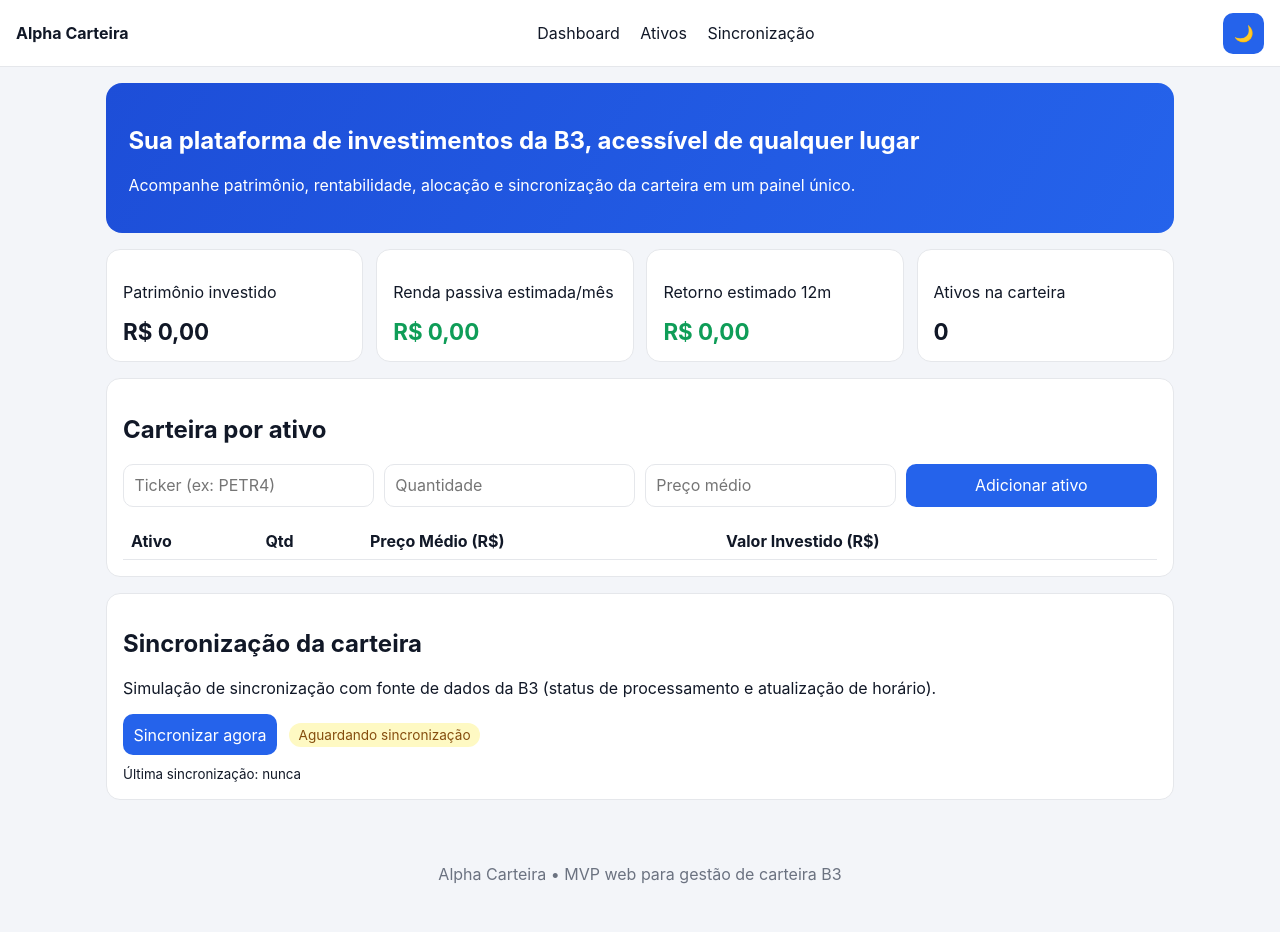
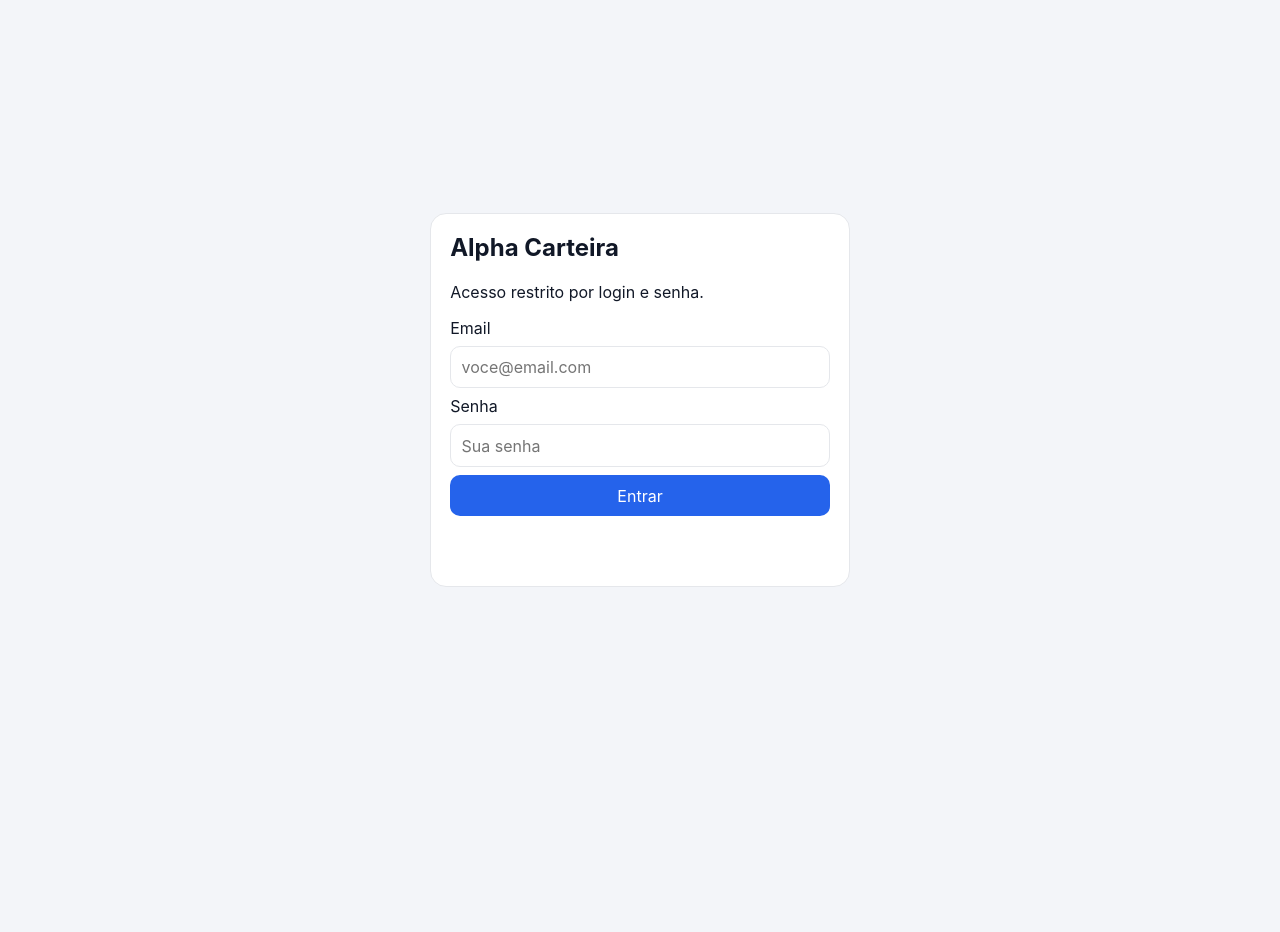
Before and after one commit to alphavt7-cloud/Alpha, a plain HTML site: page web/index.html in a window 1280 px wide. After the commit the page ends 800 px from the top, so only its background shows below. Drawn offline with Linux system fonts and the light colour scheme.

Commit message:
feat: restringir acesso da plataforma com login e senha

```diff
--- a/web/app.js
+++ b/web/app.js
@@ -1,3 +1,10 @@
+const AUTH_USERS_KEY = "alpha-auth-users";
+const AUTH_SESSION_KEY = "alpha-auth-session";
+const DEFAULT_USER = {
+  email: "investidor@alpha.com",
+  password: "Alpha@123"
+};
+
 const formatBRL = (value) =>
   new Intl.NumberFormat("pt-BR", {
     style: "currency",
@@ -6,6 +13,14 @@ const formatBRL = (value) =>
 
 const storageKey = "alpha-carteira-assets";
 const assets = JSON.parse(localStorage.getItem(storageKey) || "[]");
+
+const authScreen = document.getElementById("authScreen");
+const appShell = document.getElementById("appShell");
+const loginForm = document.getElementById("loginForm");
+const emailInput = document.getElementById("email");
+const passwordInput = document.getElementById("password");
+const authMessage = document.getElementById("authMessage");
+const logoutBtn = document.getElementById("logoutBtn");
 
 const cards = document.getElementById("dashboard");
 const rows = document.getElementById("assetRows");
@@ -18,6 +33,58 @@ const syncNow = document.getElementById("syncNow");
 const syncStatus = document.getElementById("syncStatus");
 const syncTime = document.getElementById("syncTime");
 const themeToggle = document.getElementById("themeToggle");
+
+function ensureDefaultUser() {
+  const users = JSON.parse(localStorage.getItem(AUTH_USERS_KEY) || "[]");
+  const alreadyExists = users.some((user) => user.email === DEFAULT_USER.email);
+
+  if (!alreadyExists) {
+    users.push(DEFAULT_USER);
+    localStorage.setItem(AUTH_USERS_KEY, JSON.stringify(users));
+  }
+}
+
+function isAuthenticated() {
+  return sessionStorage.getItem(AUTH_SESSION_KEY) === "authenticated";
+}
+
+function updateAuthView() {
+  if (isAuthenticated()) {
+    authScreen.classList.add("hidden");
+    appShell.classList.remove("hidden");
+  } else {
+    appShell.classList.add("hidden");
+    authScreen.classList.remove("hidden");
+  }
+}
+
+function authenticate(email, password) {
+  const users = JSON.parse(localStorage.getItem(AUTH_USERS_KEY) || "[]");
+  return users.some((user) => user.email === email && user.password === password);
+}
+
+loginForm.addEventListener("submit", (event) => {
+  event.preventDefault();
+
+  const email = emailInput.value.trim().toLowerCase();
+  const password = passwordInput.value;
+
+  if (authenticate(email, password)) {
+    sessionStorage.setItem(AUTH_SESSION_KEY, "authenticated");
+    authMessage.textContent = "";
+    loginForm.reset();
+    updateAuthView();
+    render();
+    return;
+  }
+
+  authMessage.textContent = "Login ou senha inválidos.";
+});
+
+logoutBtn.addEventListener("click", () => {
+  sessionStorage.removeItem(AUTH_SESSION_KEY);
+  updateAuthView();
+});
 
 function persist() {
   localStorage.setItem(storageKey, JSON.stringify(assets));
@@ -115,8 +182,14 @@ themeToggle.addEventListener("click", () => {
 });
 
 function render() {
+  if (!isAuthenticated()) {
+    return;
+  }
+
   renderCards();
   renderRows();
 }
 
+ensureDefaultUser();
+updateAuthView();
 render();
--- a/web/index.html
+++ b/web/index.html
@@ -7,6 +7,24 @@
     <link rel="stylesheet" href="styles.css" />
   </head>
   <body>
+    <section id="authScreen" class="auth-shell">
+      <div class="auth-card">
+        <h1>Alpha Carteira</h1>
+        <p>Acesso restrito por login e senha.</p>
+        <form id="loginForm" class="auth-form">
+          <label for="email">Email</label>
+          <input id="email" type="email" placeholder="voce@email.com" required />
+
+          <label for="password">Senha</label>
+          <input id="password" type="password" placeholder="Sua senha" required />
+
+          <button type="submit">Entrar</button>
+        </form>
+        <p id="authMessage" class="auth-message" aria-live="polite"></p>
+      </div>
+    </section>
+
+    <div id="appShell" class="hidden">
       <header class="topbar">
         <div class="brand">Alpha Carteira</div>
         <nav>
@@ -14,7 +32,10 @@
           <a href="#ativos">Ativos</a>
           <a href="#sync">Sincronização</a>
         </nav>
+        <div class="topbar-actions">
           <button id="themeToggle" aria-label="Alternar tema">🌙</button>
+          <button id="logoutBtn" class="logout">Sair</button>
+        </div>
       </header>
 
       <main>
@@ -67,6 +88,7 @@
       <footer>
         <p>Alpha Carteira • MVP web para gestão de carteira B3</p>
       </footer>
+    </div>
 
     <script src="app.js"></script>
   </body>
--- a/web/styles.css
+++ b/web/styles.css
@@ -7,6 +7,7 @@
   --accent: #2563eb;
   --border: #e5e7eb;
   --positive: #0f9d58;
+  --danger: #b91c1c;
 }
 
 :root.dark {
@@ -18,6 +19,7 @@
   --accent: #60a5fa;
   --border: #374151;
   --positive: #22c55e;
+  --danger: #f87171;
 }
 
 * {
@@ -29,6 +31,39 @@ body {
   font-family: Inter, system-ui, -apple-system, Segoe UI, Roboto, sans-serif;
   background: var(--bg);
   color: var(--text);
+}
+
+.hidden {
+  display: none;
+}
+
+.auth-shell {
+  min-height: 100vh;
+  display: grid;
+  place-items: center;
+  padding: 1rem;
+}
+
+.auth-card {
+  width: min(420px, 100%);
+  background: var(--panel);
+  border: 1px solid var(--border);
+  border-radius: 16px;
+  padding: 1.2rem;
+}
+
+.auth-card h1 {
+  margin-top: 0;
+}
+
+.auth-form {
+  display: grid;
+  gap: 0.5rem;
+}
+
+.auth-message {
+  color: var(--danger);
+  min-height: 1.2rem;
 }
 
 .topbar {
@@ -51,6 +86,15 @@ body {
 
 .topbar .brand {
   font-weight: 700;
+}
+
+.topbar-actions {
+  display: flex;
+  gap: 0.4rem;
+}
+
+.logout {
+  background: var(--danger);
 }
 
 main {
```
Also changed, not shown: 1 other file. Lines whose indentation alone changed are shown as unchanged.
